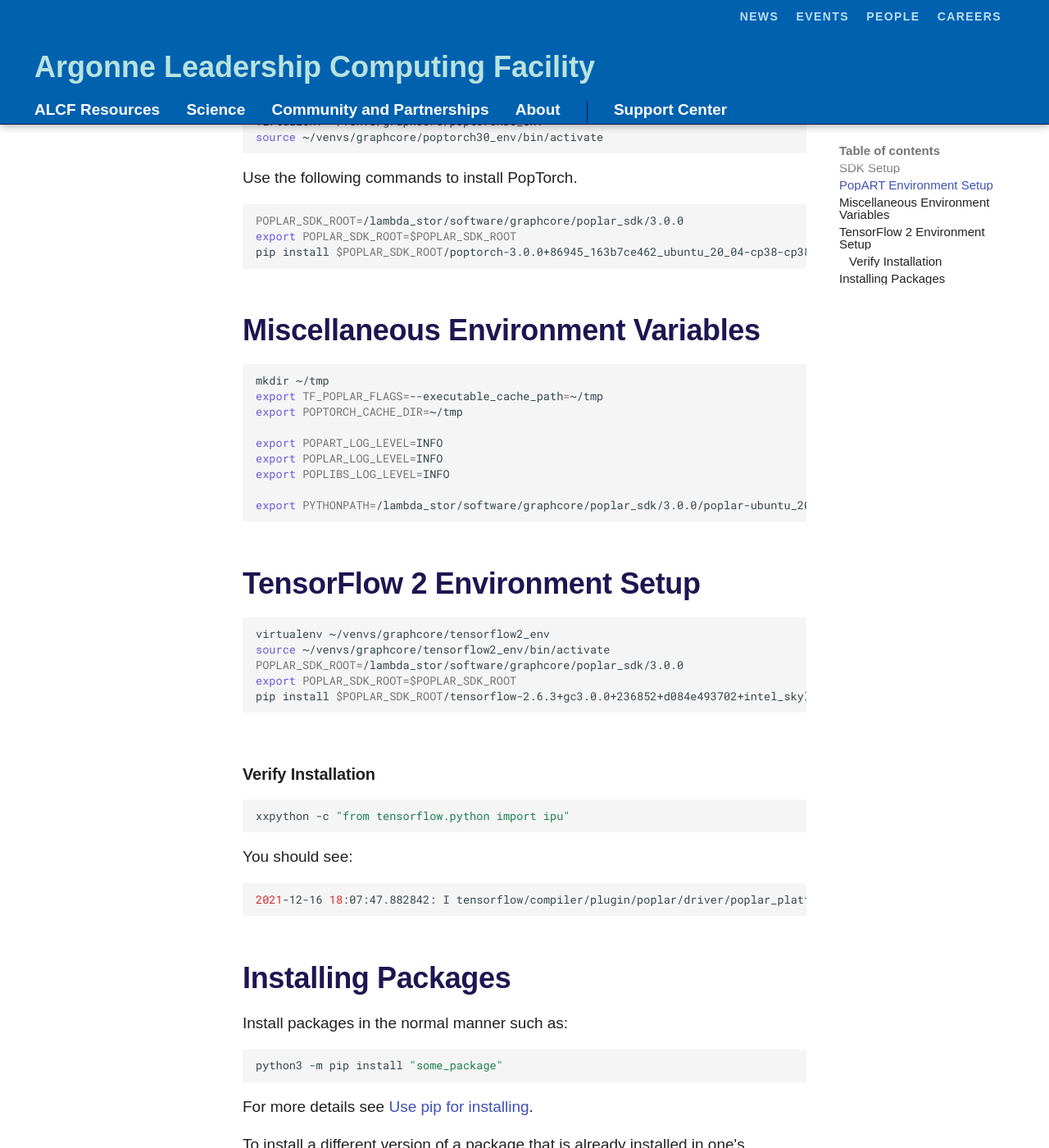
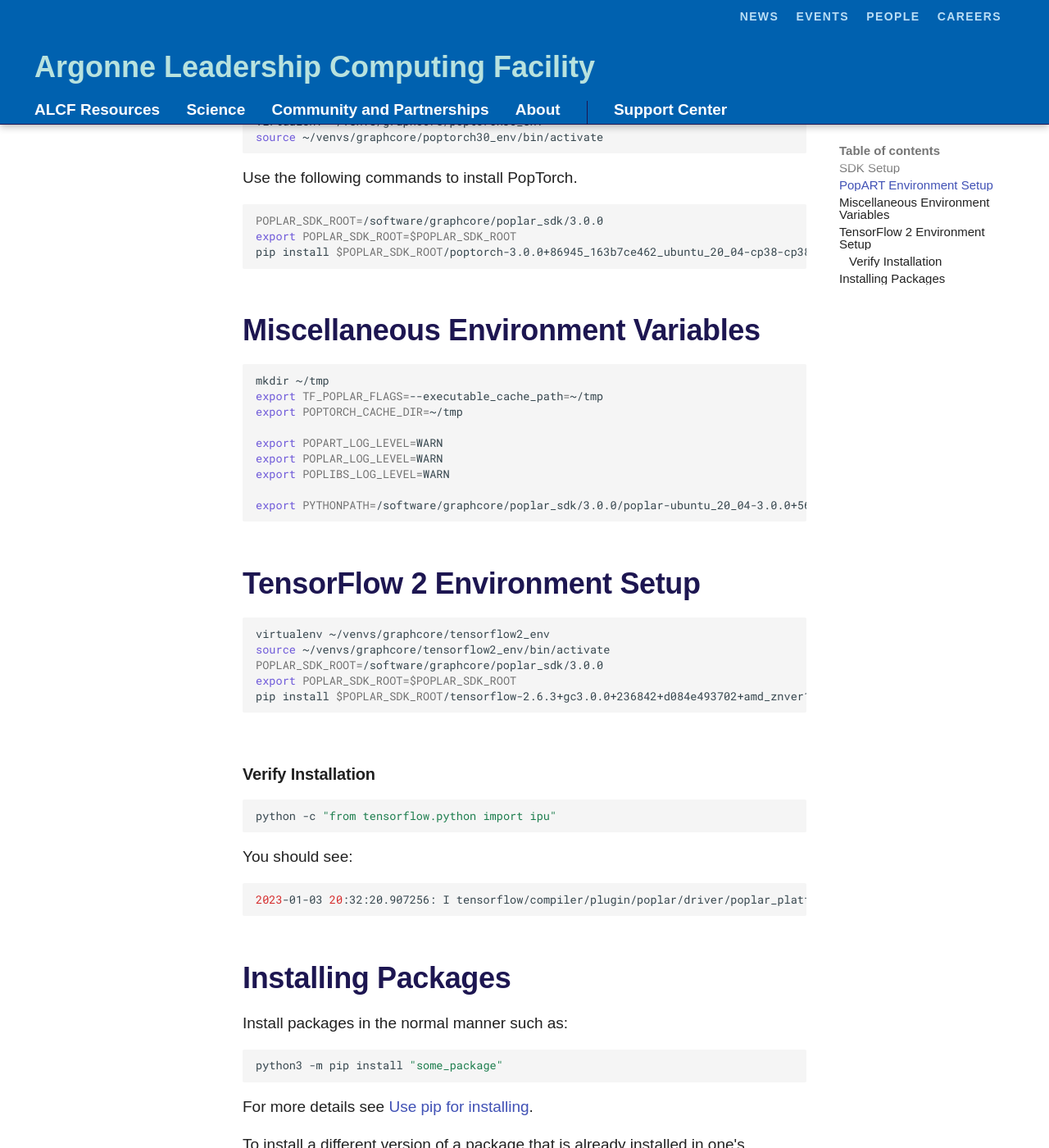
Before and after one commit to argonne-lcf/ai-testbed-userdocs, an MkDocs documentation site: the page built from docs/graphcore/Virtual-Environments.md, in a window 1280 px wide and 1400 px high, scrolled down 924 px. Shown: the whole window at 82% size. Built offline with MkDocs 1.6.1 and Material for MkDocs 9.7.7, drawn with Linux system fonts in a browser that asks for light colours; some web fonts are replaced; comment, search, counter and statistics services are not loaded.

Commit message:
Updated docs/graphcore/Virtual-Environments.md.

````diff
--- a/docs/graphcore/Virtual-Environments.md
+++ b/docs/graphcore/Virtual-Environments.md
@@ -38,7 +38,7 @@
 Use the following commands to install PopTorch.
 
 ```bash
-POPLAR_SDK_ROOT=/lambda_stor/software/graphcore/poplar_sdk/3.0.0
+POPLAR_SDK_ROOT=/software/graphcore/poplar_sdk/3.0.0
 export POPLAR_SDK_ROOT=$POPLAR_SDK_ROOT
 pip install $POPLAR_SDK_ROOT/poptorch-3.0.0+86945_163b7ce462_ubuntu_20_04-cp38-cp38-linux_x86_64.whl
 ```
@@ -50,11 +50,11 @@
 export TF_POPLAR_FLAGS=--executable_cache_path=~/tmp
 export POPTORCH_CACHE_DIR=~/tmp
 
-export POPART_LOG_LEVEL=INFO
-export POPLAR_LOG_LEVEL=INFO
-export POPLIBS_LOG_LEVEL=INFO
+export POPART_LOG_LEVEL=WARN
+export POPLAR_LOG_LEVEL=WARN
+export POPLIBS_LOG_LEVEL=WARN
 
-export PYTHONPATH=/lambda_stor/software/graphcore/poplar_sdk/3.0.0/poplar-ubuntu_20_04-3.0.0+5691-1e179b3b85/python:$PYTHONPATH
+export PYTHONPATH=/software/graphcore/poplar_sdk/3.0.0/poplar-ubuntu_20_04-3.0.0+5691-1e179b3b85/python:$PYTHONPATH
 ```
 
 ## TensorFlow 2 Environment Setup
@@ -62,21 +62,21 @@
 ```bash
 virtualenv ~/venvs/graphcore/tensorflow2_env
 source ~/venvs/graphcore/tensorflow2_env/bin/activate
-POPLAR_SDK_ROOT=/lambda_stor/software/graphcore/poplar_sdk/3.0.0
+POPLAR_SDK_ROOT=/software/graphcore/poplar_sdk/3.0.0
 export POPLAR_SDK_ROOT=$POPLAR_SDK_ROOT
-pip install $POPLAR_SDK_ROOT/tensorflow-2.6.3+gc3.0.0+236852+d084e493702+intel_skylake512-cp38-cp38-linux_x86_64.whl
+pip install $POPLAR_SDK_ROOT/tensorflow-2.6.3+gc3.0.0+236842+d084e493702+amd_znver1-cp38-cp38-linux_x86_64.whl
 ```
 
 ### Verify Installation
 
 ```bash
-xxpython -c "from tensorflow.python import ipu"
+python -c "from tensorflow.python import ipu"
 ```
 
 You should see:
 
 ```bash
-2021-12-16 18:07:47.882842: I tensorflow/compiler/plugin/poplar/driver/poplar_platform.cc:44] Poplar version: 2.3.0 (d9e4130346) Poplar package: 88f485e763
+2023-01-03 20:32:20.907256: I tensorflow/compiler/plugin/poplar/driver/poplar_platform.cc:43] Poplar version: 3.0.0 (fa83d31c56) Poplar package: 1e179b3b85
 ```
 
 ## Installing Packages
````
